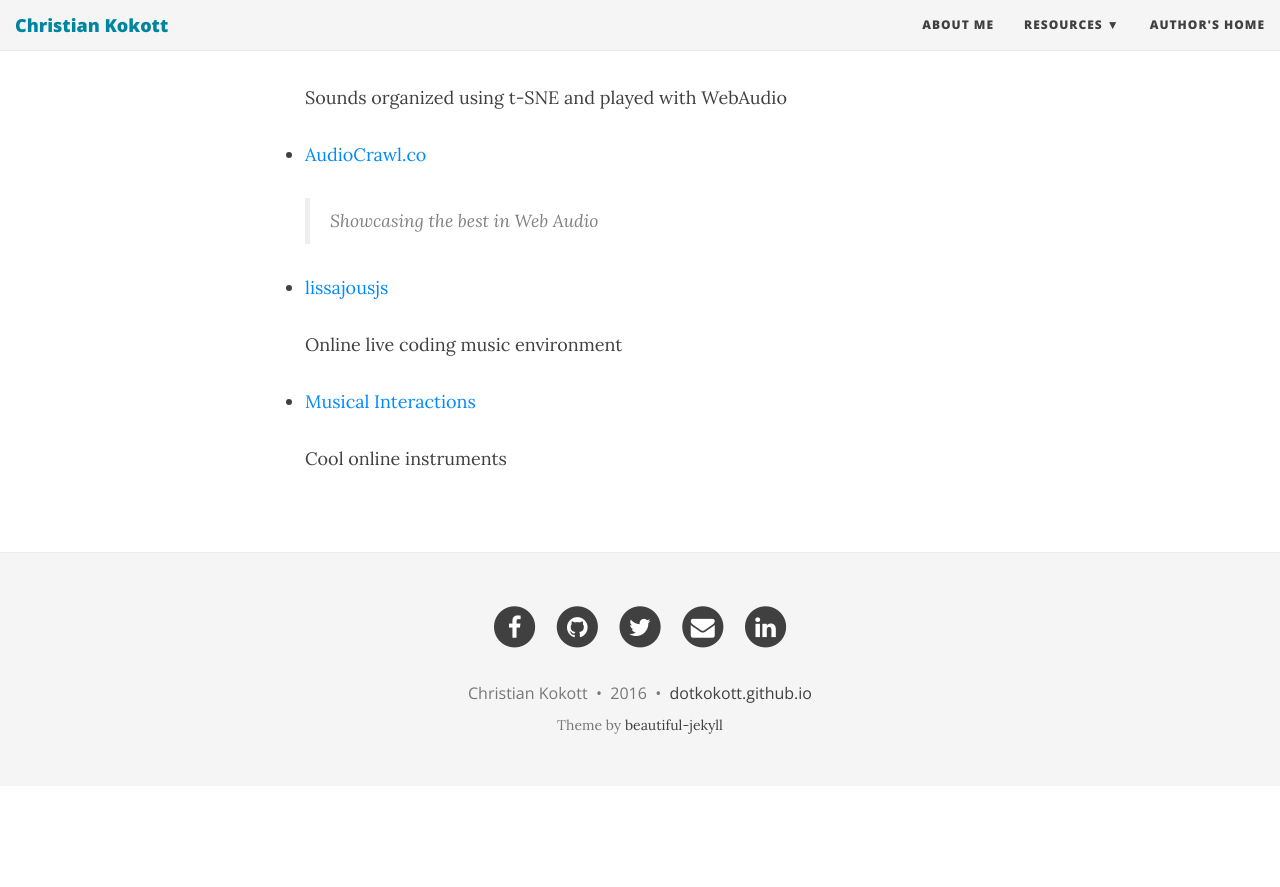
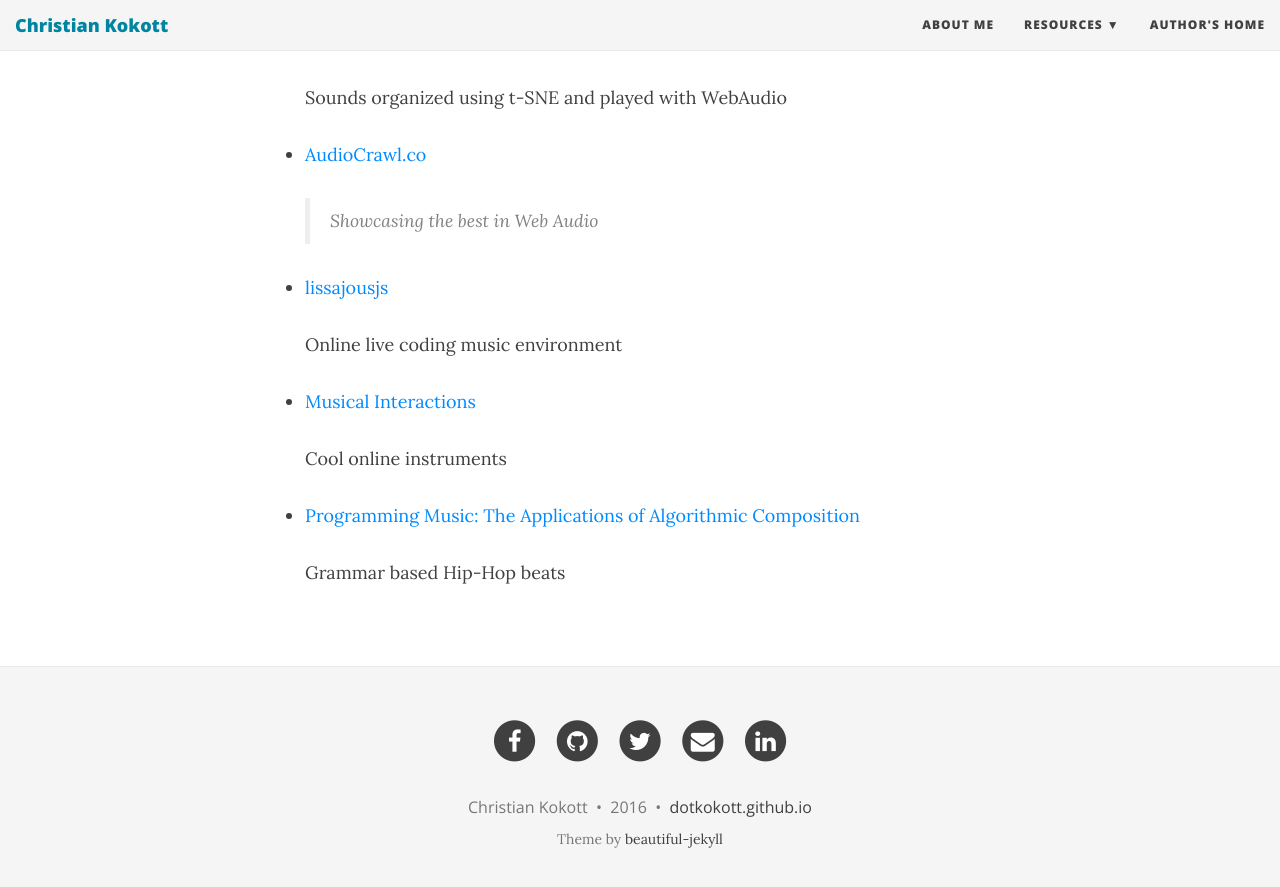
Before and after one commit to dotKokott/dotKokott.github.io, a Jekyll site: the page built from pages/resources/creativecoding.md, in a window 1280 px wide and 900 px high, scrolled down 1653 px. Shown: the top 887 px of the window. Built offline with Jekyll 4.4.1, drawn with Linux system fonts in a browser that asks for light colours; nearby versions of some CDN libraries; before the commit the page ends 2439 px from its top, so only the background shows below that.

Commit message:
Added Programming Music: The Applications of Algorithmic Composition

```diff
--- a/pages/resources/creativecoding.md
+++ b/pages/resources/creativecoding.md
@@ -55,3 +55,7 @@ Below you can find an ever expanding list of Creative Coding resources and tips
 * [Musical Interactions](https://tympanus.net/Development/MusicalInteractions/)
 
   Cool online instruments
+
+* [Programming Music: The Applications of Algorithmic Composition](https://getinspired.mit.edu/sites/default/files/documents/MU208_Report.pdf)
+
+  Grammar based Hip-Hop beats
```
